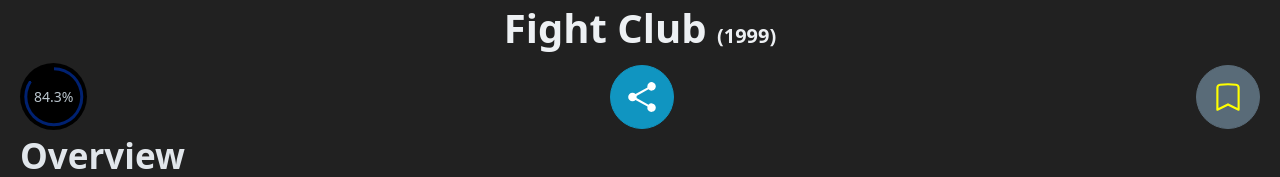
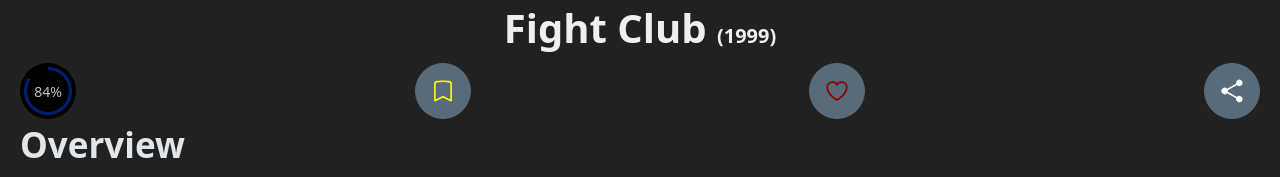
Before and after one commit to fabiancgc12/movie-snob, a Next.js app: page /movie/1 in a window 1280 px wide. Shown: the part 514-691 px from the top of the page. Built offline with nearby package versions, Linux system fonts and the light colour scheme.

Commit message:
adding like button and changing size of them

```diff
--- a/src/components/common/ActionButton/ActionButton.module.css
+++ b/src/components/common/ActionButton/ActionButton.module.css
@@ -1,8 +1,9 @@
 .button{
     display: inline-block;
-    width: 64px;
     padding: 14px;
     border-radius: 100%;
+    font-size: 14px;
+    width: 4em;
     aspect-ratio: 1 / 1;
     margin-bottom: 0;
 }
--- /dev/null
+++ b/src/components/common/ActionButton/LikeButton.module.css
@@ -0,0 +1,3 @@
+.like{
+    color: darkred;
+}
--- /dev/null
+++ b/src/components/common/ActionButton/LikeButton.tsx
@@ -0,0 +1,19 @@
+import {ActionButton} from "@/components/common/ActionButton/ActionButton";
+import {useState} from "react";
+import styles from "./LikeButton.module.css";
+
+export function LikeButton(){
+    const [checked,setChecked] = useState(false)
+    return (
+        <ActionButton className={`${styles.like} secondary`} onClick={() => setChecked(!checked)}>{
+                checked
+                    ? <svg xmlns="http://www.w3.org/2000/svg" viewBox="0 0 24 24" fill="currentColor" className="w-6 h-6">
+                        <path d="M11.645 20.91l-.007-.003-.022-.012a15.247 15.247 0 01-.383-.218 25.18 25.18 0 01-4.244-3.17C4.688 15.36 2.25 12.174 2.25 8.25 2.25 5.322 4.714 3 7.688 3A5.5 5.5 0 0112 5.052 5.5 5.5 0 0116.313 3c2.973 0 5.437 2.322 5.437 5.25 0 3.925-2.438 7.111-4.739 9.256a25.175 25.175 0 01-4.244 3.17 15.247 15.247 0 01-.383.219l-.022.012-.007.004-.003.001a.752.752 0 01-.704 0l-.003-.001z" />
+                    </svg>
+                    : <svg xmlns="http://www.w3.org/2000/svg" fill="none" viewBox="0 0 24 24" strokeWidth={1.5} stroke="currentColor" className="w-6 h-6">
+                        <path strokeLinecap="round" strokeLinejoin="round" d="M21 8.25c0-2.485-2.099-4.5-4.688-4.5-1.935 0-3.597 1.126-4.312 2.733-.715-1.607-2.377-2.733-4.313-2.733C5.1 3.75 3 5.765 3 8.25c0 7.22 9 12 9 12s9-4.78 9-12z" />
+                    </svg>
+            }
+        </ActionButton>
+    )
+}
--- a/src/components/common/ActionButton/ShareButton.tsx
+++ b/src/components/common/ActionButton/ShareButton.tsx
@@ -3,7 +3,7 @@ import {ActionButton} from "@/components/common/ActionButton/ActionButton";
 //TODO add functionality to sharebutton
 export function ShareButton(){
     return (
-        <ActionButton onClick={() => {}}>
+        <ActionButton onClick={() => {}} className={"secondary"}>
             <svg xmlns="http://www.w3.org/2000/svg" viewBox="0 0 24 24" fill="currentColor" className="w-6 h-6">
                 <path fillRule="evenodd" d="M15.75 4.5a3 3 0 11.825 2.066l-8.421 4.679a3.002 3.002 0 010 1.51l8.421 4.679a3 3 0 11-.729 1.31l-8.421-4.678a3 3 0 110-4.132l8.421-4.679a3 3 0 01-.096-.755z" clipRule="evenodd" />
             </svg>
--- a/src/components/common/Average.module.css
+++ b/src/components/common/Average.module.css
@@ -3,6 +3,7 @@
     place-items: center;
     position: relative;
     font-size: 14px;
+    width: 4em;
     padding: 1em;
     background: var(--primaryDark);
     border-radius: 100%;
--- a/src/components/common/Average.tsx
+++ b/src/components/common/Average.tsx
@@ -14,7 +14,7 @@ export function Average({value,size = "md"}:props) {
     const sizeStyle = size == "sm" ? styles.small : ""
     return (
         <div className={`${styles.average} ${sizeStyle}`} style={properties}>
-            <span>{average.toFixed(1)}%</span>
+            <span>{Math.trunc(average)}%</span>
         </div>
     )
 }
--- a/src/pages/movie/[id].tsx
+++ b/src/pages/movie/[id].tsx
@@ -15,6 +15,7 @@ import {ImageMediaInterface} from "@/utils/models/Movies/ImageMedia.interface";
 import {Media} from "@/components/media/Media";
 import { Cast } from "@/components/CastList/CastList";
 import {CardList} from "@/components/movieCard/cardList";
+import {LikeButton} from "@/components/common/ActionButton/LikeButton";
 
 
 type props = {
@@ -55,8 +56,9 @@ export default function Movie({movie,credits,trailer,images}:props){
                 <h1 className={styles.title}>{movie.title} <small>({movie.release_date.slice(0,4)})</small></h1>
                 <div className={styles.extraInfo}>
                     <Average value={movie.vote_average}/>
+                    <BookmarkButton/>
+                    <LikeButton/>
                     <ShareButton/>
-                    <BookmarkButton/>
                 </div>
                 <div>
                     <h2>Overview</h2>
```
